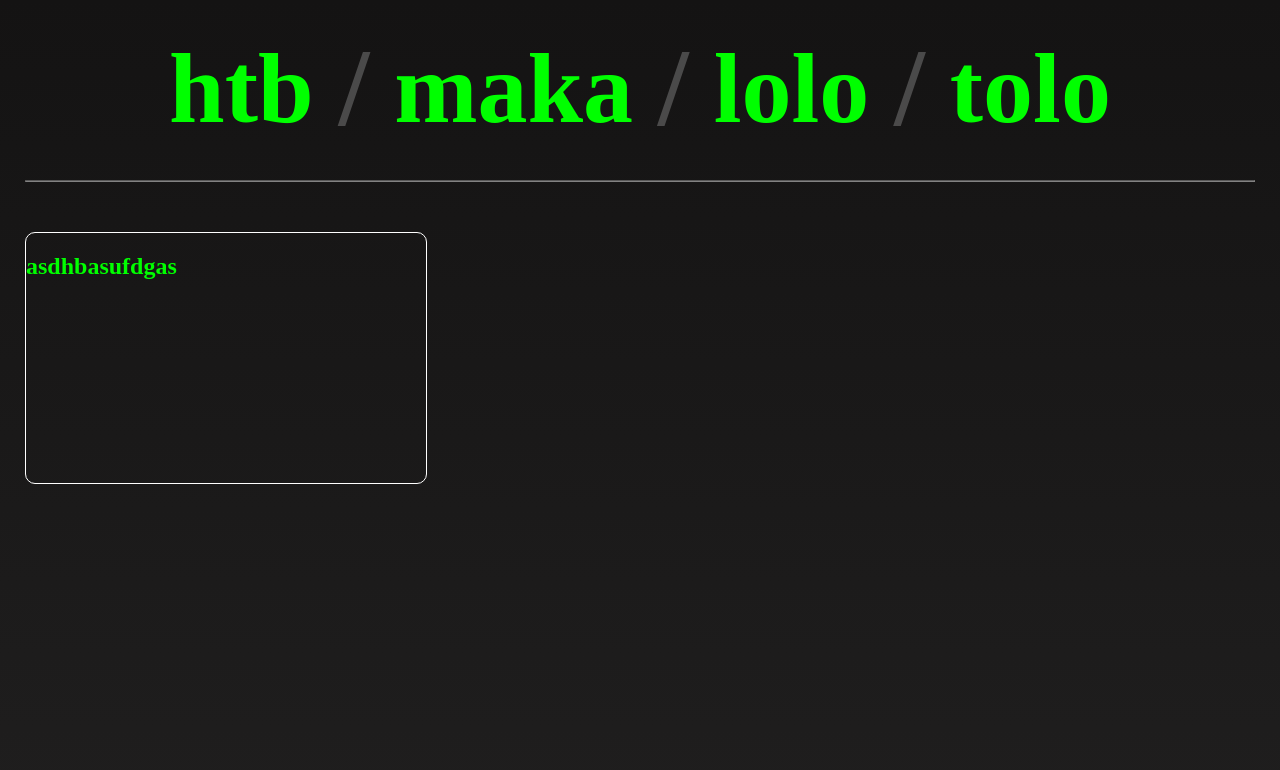
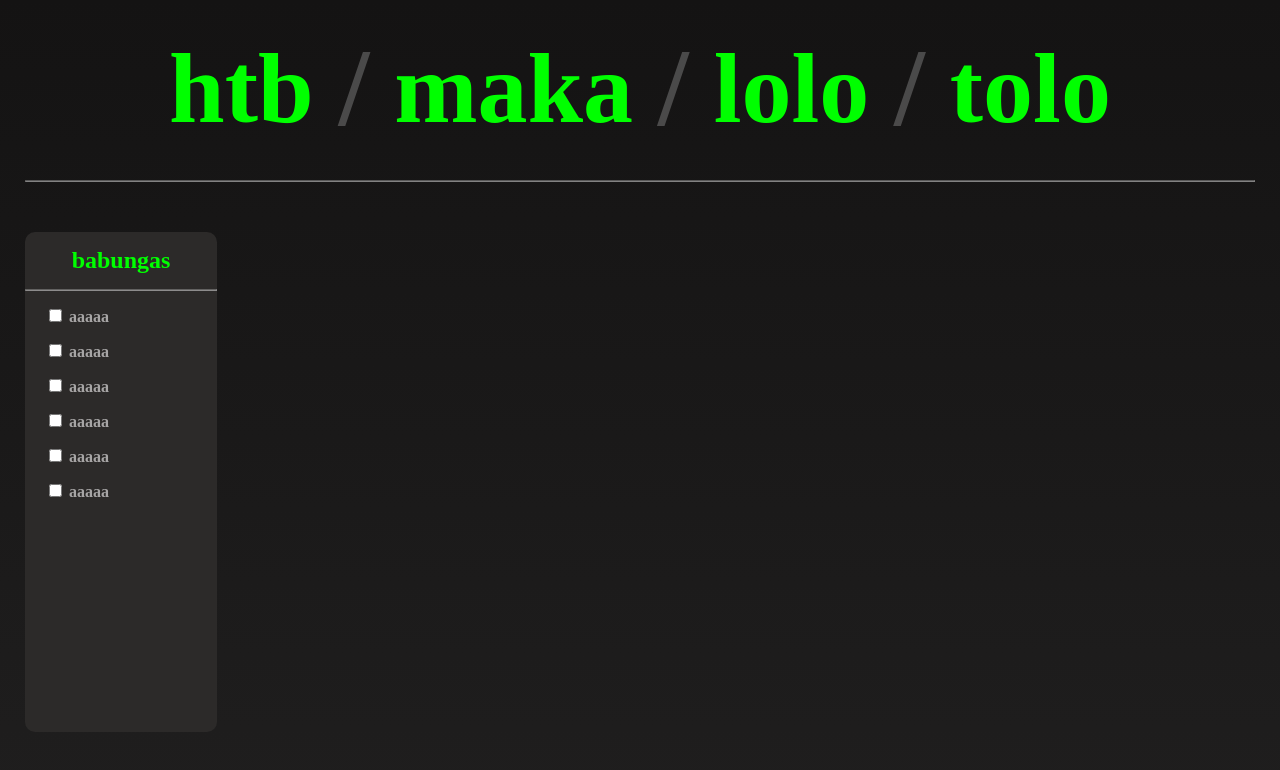
Before and after one commit to i4N1/smx, a plain HTML site: page dl/practica1uf5.html in a window 1280 px wide. Drawn offline with Linux system fonts and the light colour scheme.

Commit message:
Add files via upload

```diff
--- a/dl/practica1uf5.css
+++ b/dl/practica1uf5.css
@@ -1,6 +1,30 @@
 body{
     margin:0;
     background: linear-gradient(to bottom, #141313, #1f1e1e) ;
+}
+
+@keyframes popin {
+    0% {
+        margin-left: 50%;
+        margin-right: 50%;
+    }100% {
+        margin-left: 0%;
+        margin-right: 0%;
+    }
+}
+
+@keyframes fade {
+    0%{
+        opacity: 0;
+    }
+    100%{
+        opacity: 1;
+    }
+}
+
+.hrTitle {
+
+    animation: popin ease-in-out 1500ms forwards;
 }
 
 #page1 {
@@ -17,19 +41,42 @@ body{
 }
 
 #content {
+    opacity: 0%;
     margin-left: 25px;
     margin-top: 50px;
+    animation: fade ease-in 1000ms forwards;
 }
 
-#content h2 {
+#content .article h2 {
+    padding-top: 15px;
     color: lime;
+    margin-bottom: 15px;
+    text-align: center;
+}
+
+#content .article hr {
+    margin-top: 0px;
+    margin-bottom: 15px;
 }
 
 #content .article {
-    border: white 1px solid;
+    background-color: #2c2a29;
     border-radius: 10px;
-    width: 50vh;
-    min-height: 250px;
+    width: 15vw;
+    min-height: 500px;
+}
+
+.article .article_content {
+    height: calc(500px - 94px);
+    min-height: 100%;
+}
+
+.article .article_content .list_item {
+    color: #a7a5a5;
+    font-weight: bold;
+    margin: 0;
+    padding-left: 20px;
+    padding-bottom: 15px;
 }
 
 .title{
--- a/dl/practica1uf5.html
+++ b/dl/practica1uf5.html
@@ -23,10 +23,39 @@
                 <h1 class="title">tolo</h1>
             </a>
         </div>
-        <hr>
+        <div class="hrTitle">
+             <hr>
+        </div>
         <div id="content">
             <div class="article">
-                <h2>asdhbasufdgas</h2>
+                <h2>babungas</h2>
+                <div class="article_content">
+                    <hr class="hrTitle">
+                    <div class="list_item">
+                        <input type="checkbox" name="check1">
+                        <label for="check1">aaaaa</label>
+                    </div>
+                    <div class="list_item">
+                        <input type="checkbox" name="check2">
+                        <label for="check2">aaaaa</label>
+                    </div>
+                    <div class="list_item">
+                        <input type="checkbox" name="check3">
+                        <label for="check3">aaaaa</label>
+                    </div>
+                    <div class="list_item">
+                        <input type="checkbox" name="check4">
+                        <label for="check4">aaaaa</label>
+                    </div>
+                    <div class="list_item">
+                        <input type="checkbox" name="check5">
+                        <label for="check5">aaaaa</label>
+                    </div>
+                    <div class="list_item">
+                        <input type="checkbox" name="check6">
+                        <label for="check6">aaaaa</label>
+                    </div>
+                </div>
             </div>
         </div>
     </section>
```
